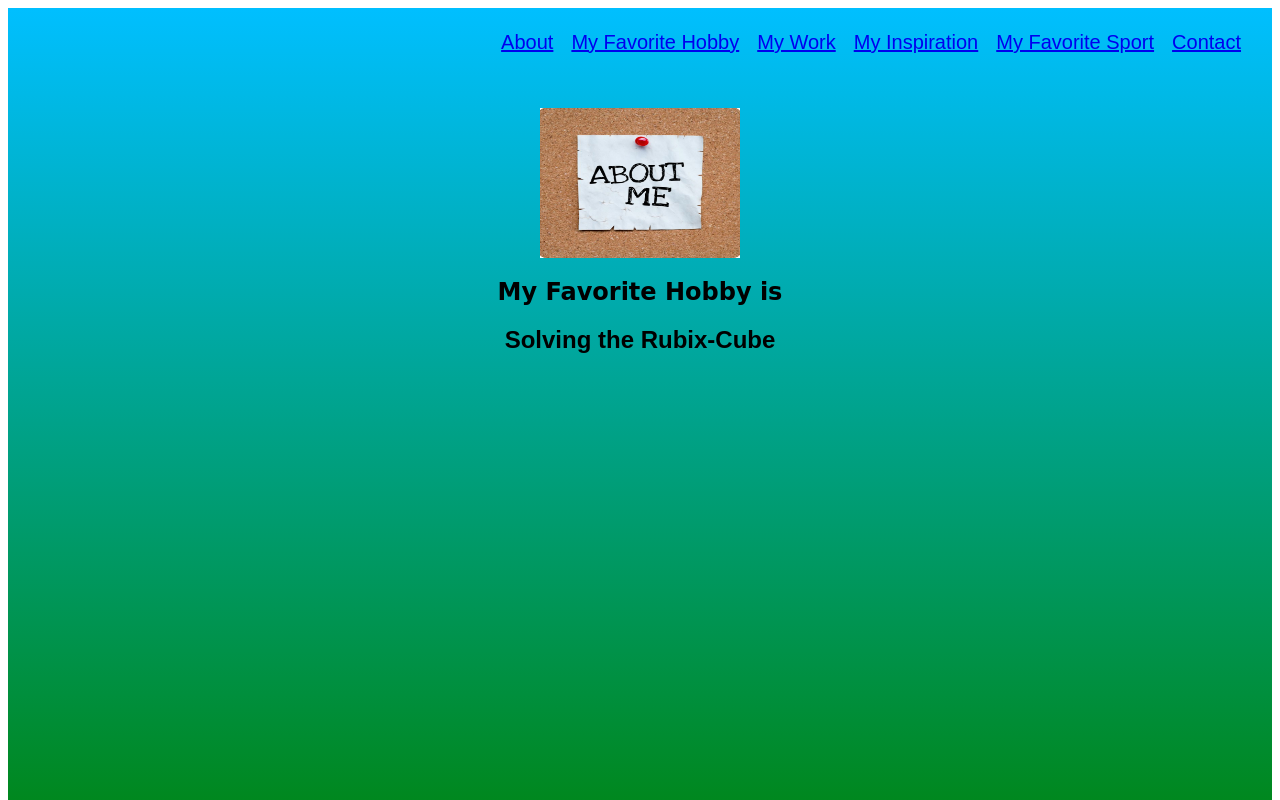
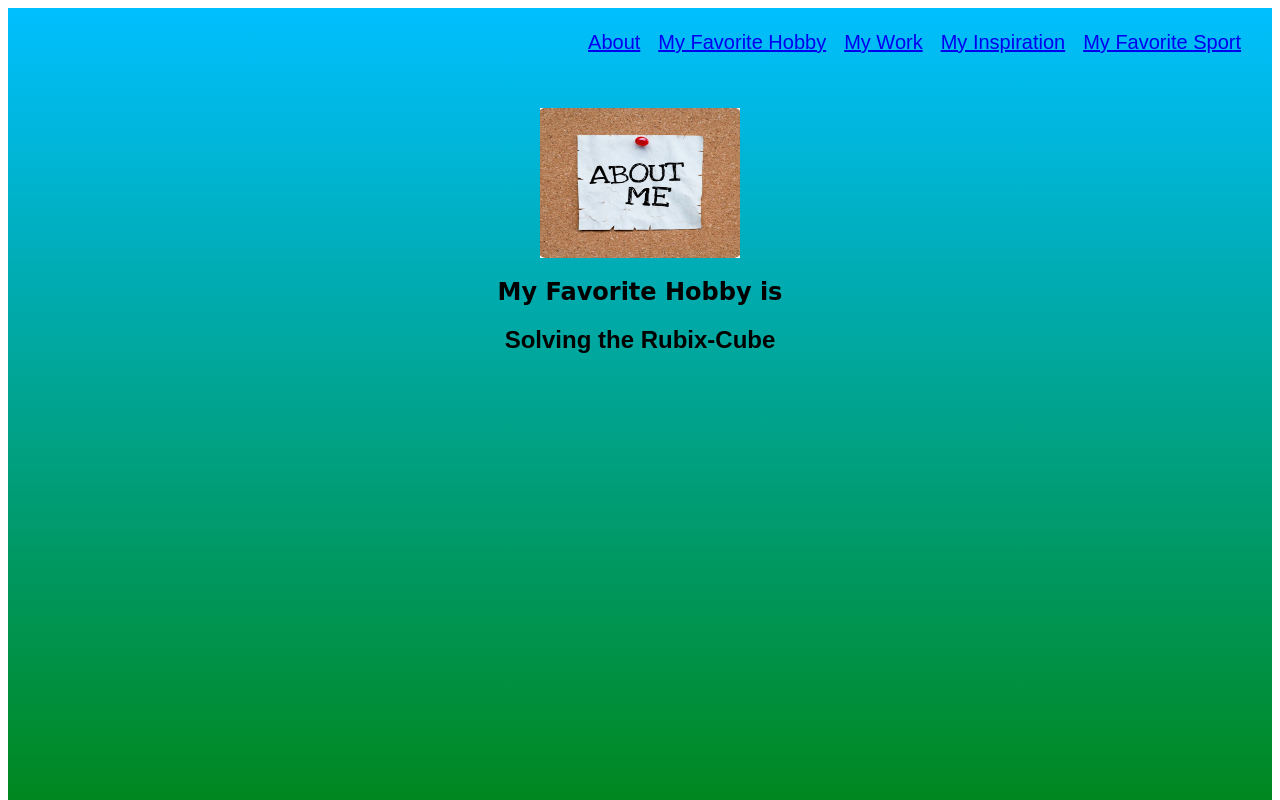
Before and after one commit to shreya4324/About-Me, a plain HTML site: page index.html in a window 1280 px wide. Shown: the top 800 px of the page. Drawn offline with Linux system fonts and the light colour scheme; a web font is replaced by a local one.

Commit message:
Update index.html

```diff
--- a/index.html
+++ b/index.html
@@ -14,7 +14,6 @@
         <li class="list"><a href="#work"> My Work </a></li>
         <li class="list"><a href="#inspiration"> My Inspiration </a></li>
         <li class="list"><a href="#sport"> My Favorite Sport </a> </li>
-        <li class="list"><a href="#contact"> Contact </a></li>
     </ul>
     <section id="about" class="section">
         <img id="me" src="myphoto.png">
```
